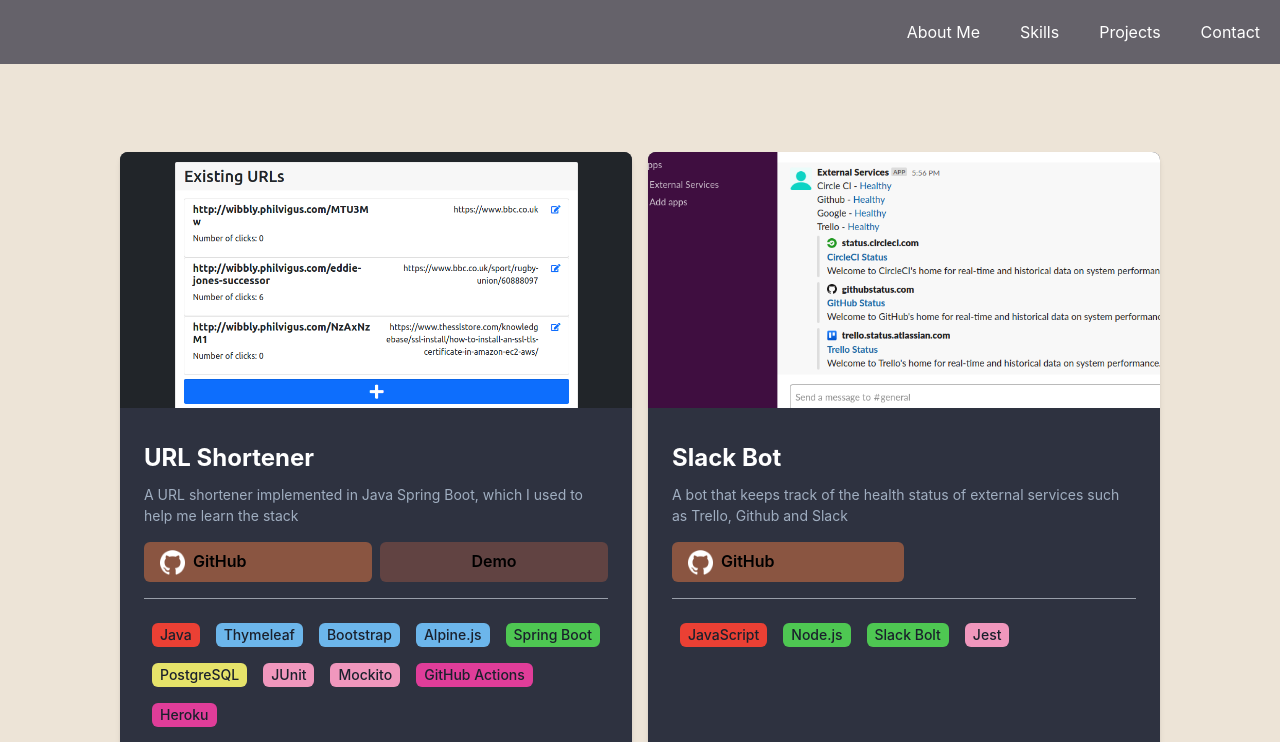
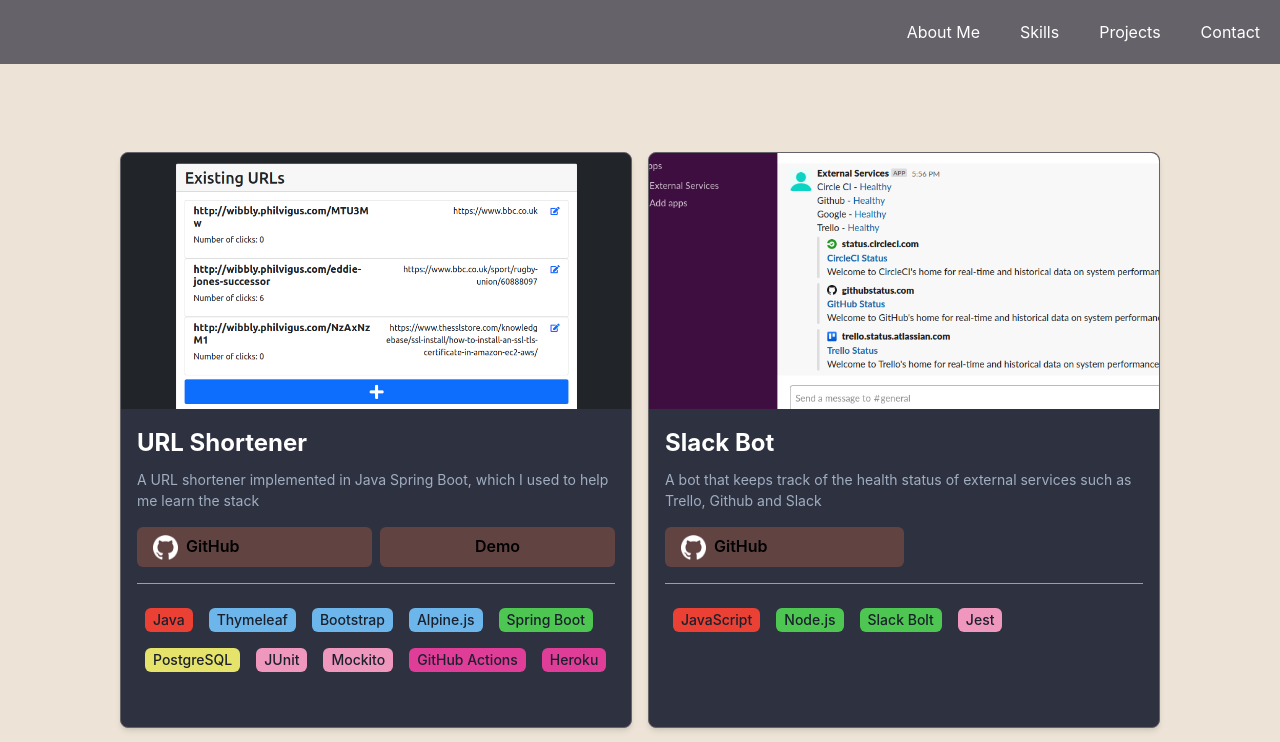
Before and after one commit to PhilipVigus/portfolio2, a React (Create React App) app: page /projects in a window 1280 px wide. Shown: the top 742 px of the page. Built offline with nearby package versions, Linux system fonts and the light colour scheme.

Commit message:
Style the projects page

```diff
--- a/src/components/pages/about/About.jsx
+++ b/src/components/pages/about/About.jsx
@@ -16,7 +16,7 @@
     y: 0,
     transition: {
       duration: 0.2,
-      delay: 0.2,
+      delay: 0.1,
       when: 'beforeChildren',
       staggerChildren: 0.1
     }
--- a/src/components/pages/projects/Project.jsx
+++ b/src/components/pages/projects/Project.jsx
@@ -1,23 +1,20 @@
 import { Box, Button, Divider, Flex, Image, Link, Tag, Text } from '@chakra-ui/react';
 import PropTypes from 'prop-types';
-import { motion } from 'framer-motion';
 
 const GITHUB_LINK_TEXT = 'GitHub Repo';
 const DEMO_LINK_TEXT = 'Live Demo';
 
-const AnimatedBox = motion(Box);
-
 function Project({ data }) {
   return (
-    <AnimatedBox
+    <Box
       rounded="lg"
       shadow="md"
       bg="dark"
       maxW="lg"
       m="2"
-      animate={{ scale: 1, opacity: 1 }}
-      initial={{ scale: 0.8, opacity: 0 }}
-      transition={{ duration: 0.5 }}>
+      minH="xl"
+      border="1px"
+      borderColor="mid">
       <Image
         roundedTop="lg"
         w="full"
@@ -27,19 +24,12 @@
         alt="Article"
       />
 
-      <Box p={6}>
+      <Box p={4}>
         <Flex direction="column">
           <Box>
-            <Link
-              display="block"
-              href="/"
-              color="white"
-              fontWeight="bold"
-              fontSize="2xl"
-              mt={2}
-              _hover={{ color: 'gray.600', textDecor: 'underline' }}>
+            <Text display="block" color="white" fontWeight="bold" fontSize="2xl">
               {data.title}
-            </Link>
+            </Text>
             <Text mt={2} fontSize="sm" color="gray.400">
               {data.description}
             </Text>
@@ -48,7 +38,12 @@
           <Box mt="4">
             <Flex justifyContent="space-between">
               {data.links.github && (
-                <Button as={Link} href={data.links.github} w="50%" bg="lightAccent">
+                <Button
+                  as={Link}
+                  href={data.links.github}
+                  w="50%"
+                  bg="darkAccent"
+                  _hover={{ textDecor: 'none', bg: 'lightAccent' }}>
                   <Flex w="full" alignItems="center">
                     <Image src="images/icons/github.png" boxSize="25" objectFit="cover" me={2} />
                     GitHub
@@ -56,7 +51,13 @@
                 </Button>
               )}
               {data.links.demo && (
-                <Button as={Link} href={data.links.demo} w="50%" ms={2} bg="darkAccent">
+                <Button
+                  as={Link}
+                  href={data.links.demo}
+                  w="50%"
+                  ms={2}
+                  bg="darkAccent"
+                  _hover={{ textDecor: 'none', bg: 'lightAccent' }}>
                   Demo
                 </Button>
               )}
@@ -101,7 +102,7 @@
           </Box>
         </Flex>
       </Box>
-    </AnimatedBox>
+    </Box>
   );
 }
 
--- a/src/components/pages/projects/Projects.jsx
+++ b/src/components/pages/projects/Projects.jsx
@@ -1,16 +1,57 @@
 import { Box, Flex } from '@chakra-ui/react';
+import { motion } from 'framer-motion';
 
 import data from './data.json';
 import Project from './Project';
 
+const containerVariants = {
+  hidden: {
+    opacity: 0,
+    y: 20
+  },
+  visible: {
+    opacity: 1,
+    y: 0,
+    transition: {
+      duration: 0.2,
+      delay: 0.1,
+      when: 'beforeChildren',
+      staggerChildren: 0.1
+    }
+  }
+};
+
+const itemVariants = {
+  hidden: {
+    opacity: 0,
+    y: 10
+  },
+  visible: {
+    opacity: 1,
+    y: 0
+  }
+};
+
+const AnimatedFlex = motion(Flex);
+const AnimatedBox = motion(Box);
+
 function Projects() {
   return (
     <Box p="20" mx="auto">
-      <Flex justifyItems="center" justifyContent="center" minW="100%" wrap="wrap">
+      <AnimatedFlex
+        justifyItems="center"
+        justifyContent="center"
+        minW="100%"
+        wrap="wrap"
+        variants={containerVariants}
+        initial="hidden"
+        animate="visible">
         {data.projects.map((project) => (
-          <Project data={project} key={project.title} />
+          <AnimatedBox key={project.title} variants={itemVariants}>
+            <Project data={project} h="full" />
+          </AnimatedBox>
         ))}
-      </Flex>
+      </AnimatedFlex>
     </Box>
   );
 }
```
